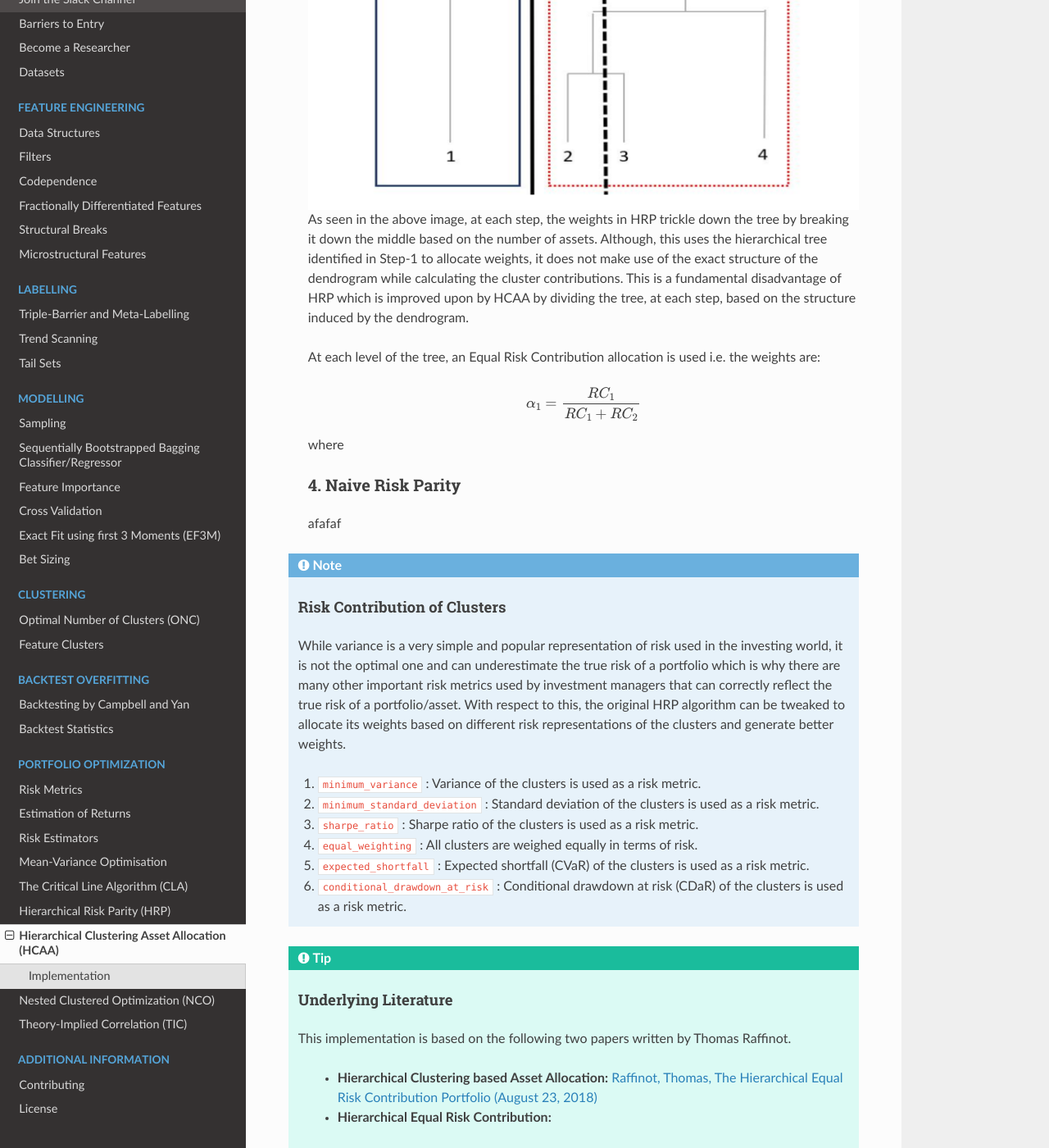
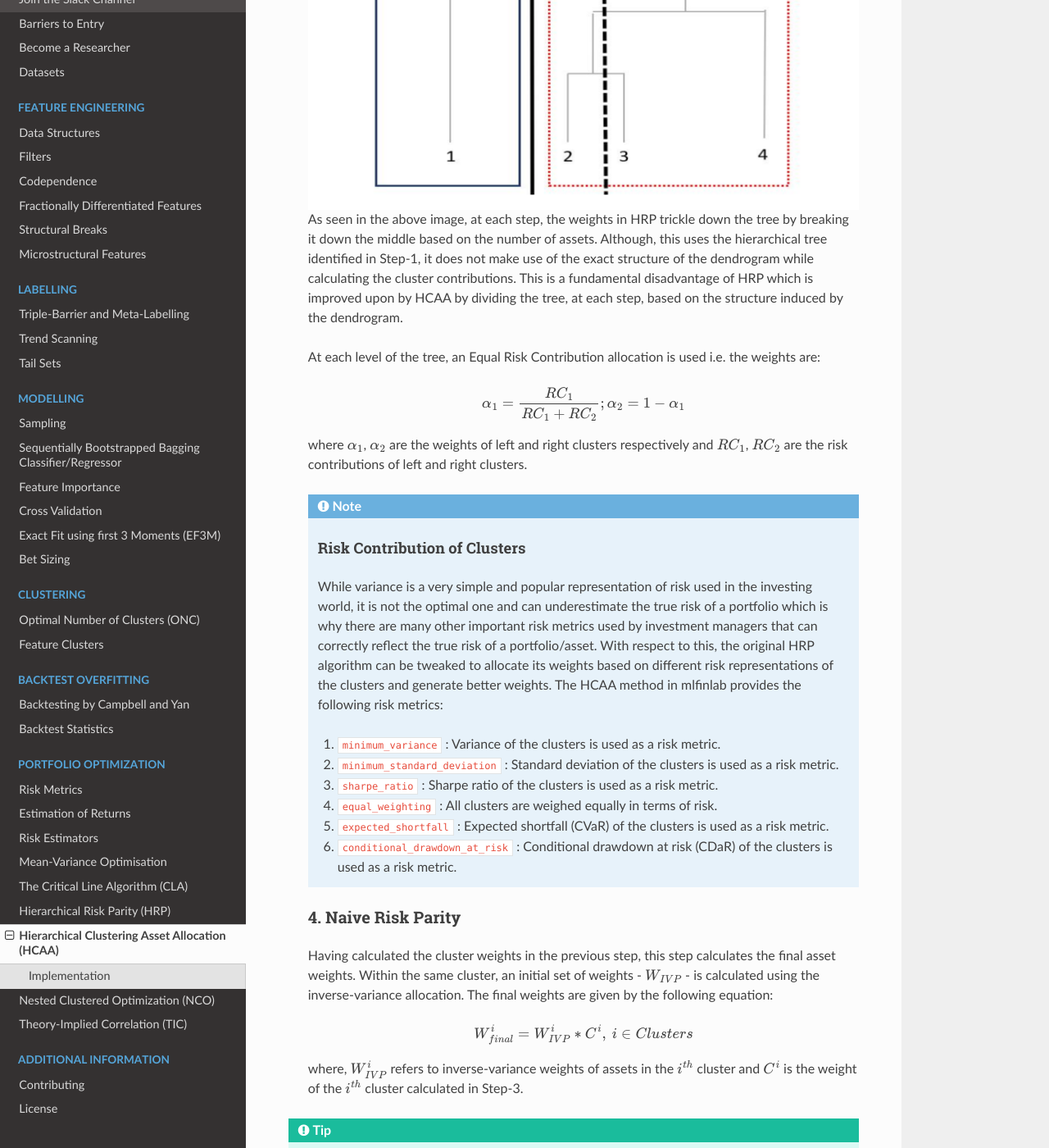
Before and after one commit to hudson-and-thames/mlfinlab, a Sphinx documentation site: the page built from docs/source/portfolio_optimisation/hierarchical_clustering_asset_allocation.rst, in a window 1280 px wide and 1400 px high, scrolled down 2039 px. Shown: the whole window at 82% size. Built offline with Sphinx 7.4.7 and the Read the Docs theme 2.0.0, drawn with Linux system fonts in a browser that asks for light colours; some of the changed text lies outside the part shown.

Commit message:
improve HCAA documentatin - 4

```diff
--- a/docs/source/portfolio_optimisation/hierarchical_clustering_asset_allocation.rst
+++ b/docs/source/portfolio_optimisation/hierarchical_clustering_asset_allocation.rst
@@ -64,43 +64,50 @@ overview of how the HCAA algorithm works:
     .. image:: portfolio_optimisation_images/bisection.png
 
     As seen in the above image, at each step, the weights in HRP trickle down the tree by breaking it down the middle based on the
-    number of assets. Although, this uses the hierarchical tree identified in Step-1 to allocate weights, it does not make use of
-    the exact structure of the dendrogram while calculating the cluster contributions. This is a fundamental disadvantage of HRP
-    which is improved upon by HCAA by dividing the tree, at each step, based on the structure induced by the dendrogram.
+    number of assets. Although, this uses the hierarchical tree identified in Step-1, it does not make use of the exact structure
+    of the dendrogram while calculating the cluster contributions. This is a fundamental disadvantage of HRP which is improved
+    upon by HCAA by dividing the tree, at each step, based on the structure induced by the dendrogram.
 
     At each level of the tree, an Equal Risk Contribution allocation is used i.e. the weights are:
 
     .. math::
-        \alpha_1 = \frac{RC_1}{RC_1 + RC_2}
+        \alpha_1 = \frac{RC_1}{RC_1 + RC_2}; \alpha_2 = 1 - \alpha_1
 
-    where
+    where :math:`\alpha_1`, :math:`\alpha_2` are the weights of left and right clusters respectively and :math:`RC_1`, :math:`RC_2`
+    are the risk contributions of left and right clusters.
+
+    .. note::
+
+        |h4| Risk Contribution of Clusters |h4_|
+        While variance is a very simple and popular representation of risk used in the investing world, it is not the optimal one
+        and can underestimate the true risk of a portfolio which is why there are many other important risk metrics used by
+        investment managers that can correctly reflect the true risk of a portfolio/asset. With respect to this, the original HRP
+        algorithm can be tweaked to allocate its weights based on different risk representations of the clusters and generate
+        better weights. The HCAA method in mlfinlab provides the following risk metrics:
+
+        1. ``minimum_variance`` : Variance of the clusters is used as a risk metric.
+        2. ``minimum_standard_deviation`` : Standard deviation of the clusters is used as a risk metric.
+        3. ``sharpe_ratio`` : Sharpe ratio of the clusters is used as a risk metric.
+        4. ``equal_weighting`` : All clusters are weighed equally in terms of risk.
+        5. ``expected_shortfall`` : Expected shortfall (CVaR) of the clusters is used as a risk metric.
+        6. ``conditional_drawdown_at_risk`` : Conditional drawdown at risk (CDaR) of the clusters is used as a risk metric.
 
     |h3| **4. Naive Risk Parity** |h3_|
-    afafaf
+    Having calculated the cluster weights in the previous step, this step calculates the final asset weights. Within the same
+    cluster, an initial set of weights - :math:`W_{IVP}` - is calculated using the inverse-variance allocation. The final weights
+    are given by the following equation:
 
+    .. math::
+        W^{i}_{final} = W^{i}_{IVP} * C^{i}, \: i \in Clusters
 
-.. note::
-
-    |h4| Risk Contribution of Clusters |h4_|
-    While variance is a very simple and popular representation of risk used in the
-    investing world, it is not the optimal one and can underestimate the true risk of a portfolio which is why there are many other
-    important risk metrics used by investment managers that can correctly reflect the true risk of a portfolio/asset. With respect
-    to this, the original HRP algorithm can be tweaked to allocate its weights based on different risk representations of the
-    clusters and generate better weights.
-
-    1. ``minimum_variance`` : Variance of the clusters is used as a risk metric.
-    2. ``minimum_standard_deviation`` : Standard deviation of the clusters is used as a risk metric.
-    3. ``sharpe_ratio`` : Sharpe ratio of the clusters is used as a risk metric.
-    4. ``equal_weighting`` : All clusters are weighed equally in terms of risk.
-    5. ``expected_shortfall`` : Expected shortfall (CVaR) of the clusters is used as a risk metric.
-    6. ``conditional_drawdown_at_risk`` : Conditional drawdown at risk (CDaR) of the clusters is used as a risk metric.
-
+    where, :math:`W^{i}_{IVP}` refers to inverse-variance weights of assets in the :math:`i^{th}` cluster and :math:`C^{i}` is the
+    weight of the  :math:`i^{th}` cluster calculated in Step-3.
 
 .. tip::
     |h4| Underlying Literature |h4_|
     This implementation is based on the following two papers written by Thomas Raffinot.
-        * **Hierarchical Clustering based Asset Allocation:** `Raffinot, Thomas, The Hierarchical Equal Risk Contribution Portfolio (August 23, 2018) <https://papers.ssrn.com/sol3/papers.cfm?abstract_id=3237540>`_
-        * **Hierarchical Equal Risk Contribution:**
+        * `Hierarchical Clustering based Asset Allocation <https://papers.ssrn.com/sol3/papers.cfm?abstract_id=3237540>`_
+        * `Hierarchical Equal Risk Contribution <https://ssrn.com/abstract=2840729>`_
 
 Implementation
 ##############
@@ -113,7 +120,10 @@ Implementation
         .. automethod:: __init__
 
 .. warning::
-    Hello
+    The calculation of optimal number of clusters using the Gap Index makes the algorithm run a little slower and you will notice
+    a significant speed difference for larger datasets. If you know the number of clusters for your data beforehand, it would be
+    better for you to pass that value directly to the method using the :py:mod:`optimal_num_clusters` parameter. This will bypass
+    the Gap Index method and speed up the algorithm.
 
 .. note::
     |h4| Using Custom Input |h4_|
@@ -127,34 +137,41 @@ Implementation
 
 
 .. tip::
-    **What are the differences between the 3 Linkage Algorithms?**
-
-    The following is taken directly from and we highly recommend you read:
+    |h4| Different Linkage Methods |h4_|
+    The following linkage methods are supported by the HCAA class in mlfinlab. (The following is taken directly from and we highly
+    recommend you read):
 
     `Papenbrock, J., 2011. Asset Clusters and Asset Networks in Financial Risk Management and Portfolio Optimization (Doctoral
     dissertation, Karlsruher Institut für Technologie (KIT)). <https://d-nb.info/1108447864/34>`_
 
-    **1. Single-Linkage**
+        **1. Single-Linkage**
 
-    The idea behind single-linkage is to form groups of elements, which have the smallest distance to each other (nearest
-    neighbouring clustering). This oftentimes leads to large groups/chaining.
+        The idea behind single-linkage is to form groups of elements, which have the smallest distance to each other (nearest
+        neighbouring clustering). This oftentimes leads to large groups/chaining.
 
-    The single-link algorithm oftentimes forms clusters that are chained together and leaves large clusters. It can probably
-    be best understood as a way to give a "more robust" estimation of the distance matrix and furthermore preserves the original
-    structure as much as possible. Elements departing early from the tree can be interpreted as "different" from the overall dataset.
-    In terms of application, the single-link clustering algorithm is very useful to gain insights in the correlation structure
-    between assets and separates assets that were very different from the rest. If this separation is preferred and high weights
-    should be put on "outliers" the single link certainly is a good choice.
+        The single-link algorithm oftentimes forms clusters that are chained together and leaves large clusters. It can probably
+        be best understood as a way to give a "more robust" estimation of the distance matrix and furthermore preserves the original
+        structure as much as possible. Elements departing early from the tree can be interpreted as "different" from the overall dataset.
+        In terms of application, the single-link clustering algorithm is very useful to gain insights in the correlation structure
+        between assets and separates assets that were very different from the rest. If this separation is preferred and high weights
+        should be put on "outliers" the single link certainly is a good choice.
 
-    **2. Complete-Linkage**
+        **2. Complete-Linkage**
 
-    The complete-linkage algorithm tries to avoid those large groups by considering the largest distances between elements.
-    It is thus called the farthest neighbour clustering.
+        The complete-linkage algorithm tries to avoid those large groups by considering the largest distances between elements.
+        It is thus called the farthest neighbour clustering.
 
-    The complete-link algorithm has a different idea: elements should be grouped together in a way that they are not too
-    different from each other when merged in a cluster. It thus has a much stronger definition of "similar pair of clusters".
-    The complete-link algorithm therefore seems suitable for investors interested in grouping stocks that are similar in one cluster.
+        The complete-link algorithm has a different idea: elements should be grouped together in a way that they are not too
+        different from each other when merged in a cluster. It thus has a much stronger definition of "similar pair of clusters".
+        The complete-link algorithm therefore seems suitable for investors interested in grouping stocks that are similar in one cluster.
 
-    **3. Average-Linkage**
+        **3. Average-Linkage**
 
-    The average-linkage algorithm is a compromise between the single-linkage and complete-linkage algorithm.
+        The average-linkage algorithm is a compromise between the single-linkage and complete-linkage algorithm.
+
+        **4. Ward-Linkage**
+
+        Whereas single-linkage, complete-linkage and average-linkage can be classified as graph-based clustering algorithms,
+        Ward's method has a prototype-based view in which the clusters are represented by a centroid. For this reason, the
+        proximity between clusters is usually defined as the distance between cluster centroids. The Ward method uses the increase
+        in the sum of the squares error (SSE) to determine the clusters.
```
